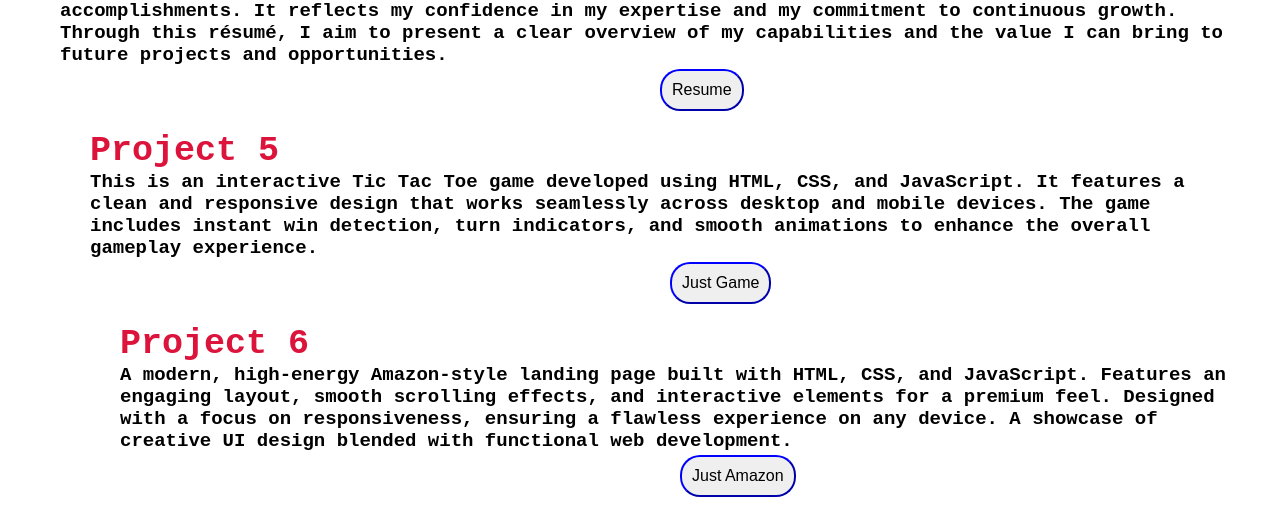
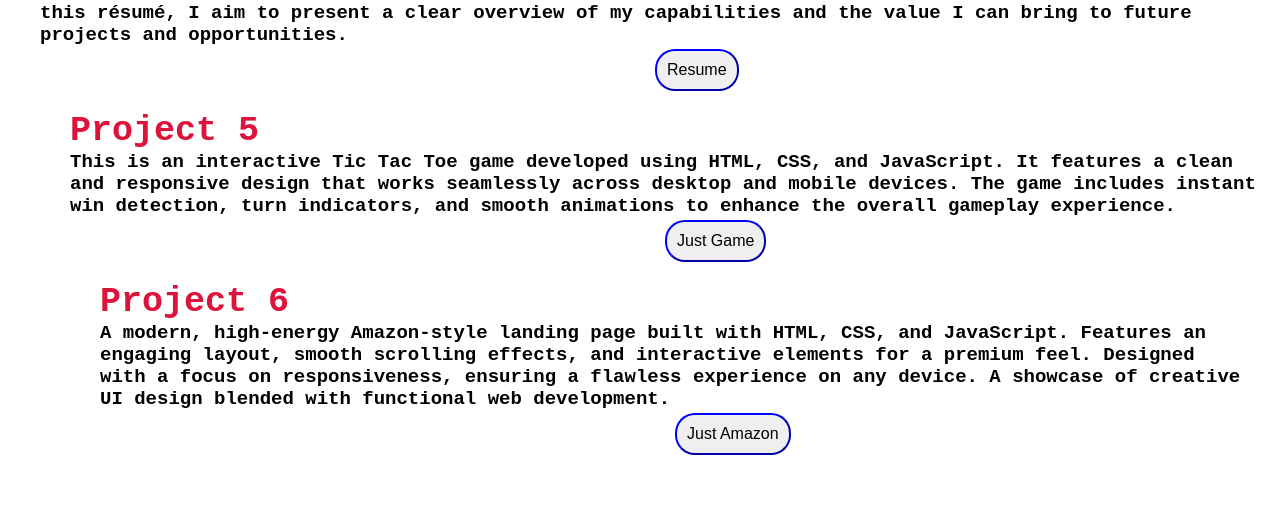
Before and after one commit to Ashokreddy66/My-Portfolio, a plain HTML site: page projects.html in a window 1280 px wide. Shown: the part 733-1250 px from the top of the page. After the commit the page ends 1208 px from the top, so only its background shows below. Drawn offline with Linux system fonts and the light colour scheme.

Commit message:
Update projects.html

```diff
--- a/projects.html
+++ b/projects.html
@@ -131,7 +131,7 @@
                 cursor: pointer;
             }
 
-            .p6,.p2,.a1,.a5{
+            .p6,.p2,.a1{
                  font-size: 35px;
                  align-items: center;
                  margin-left: 20px;
@@ -200,7 +200,7 @@
           <b class="a2">Project 3</b>
           <h3 class="a3">Completed a Graphic Design internship at Inamigos Foundation, contributing to various creative projects. Designed visually appealing digital and print materials aligned with the organization’s brand identity.
               Collaborated with the team to create engaging social media graphics and promotional content. Enhanced skills in design tools, creativity, and visual communication.</h3>
-              <a href="Chaparapu Ashok Reddy(1).pdf"><button class="a4">Graphic Designer</button></a>
+              <a href="Chaparapu Ashok Reddy (1).pdf"><button class="a4">Graphic Designer</button></a>
 
               <div class="a5">
                 <b class="a6">Project 4</b>
@@ -209,18 +209,18 @@
                   Through this résumé, I aim to present a clear overview of my capabilities and the value I can bring to future projects and opportunities.</h3>
                   <a href="https://ashokreddy66.github.io/Official-Resume/"><button class="a8">Resume</button></a>
 
-                    <div class="a5">
-                <b class="a6">Project 5</b>
-                <h3 class="a7">This is an interactive Tic Tac Toe game developed using HTML, CSS, and JavaScript. It features a clean and responsive design that works seamlessly across desktop and mobile devices.
+                    <div class="p2">
+                <b class="p3">Project 5</b>
+                <h3 class="p4">This is an interactive Tic Tac Toe game developed using HTML, CSS, and JavaScript. It features a clean and responsive design that works seamlessly across desktop and mobile devices.
                     The game includes instant win detection, turn indicators, and smooth animations to enhance the overall gameplay experience.</h3>
-                  <a href="Tic Tac Toe.html""><button class="a8">Just Game</button></a>
+                  <a href="Tic Tac Toe .html"><button class="p5">Just Game</button></a>
 
 
-                          <div class="a5">
-                <b class="a6">Project 6</b>
-                <h3 class="a7">A modern, high-energy Amazon-style landing page built with HTML, CSS, and JavaScript. Features an engaging layout, smooth scrolling effects, and interactive elements for a premium feel.
+                          <div class="p2">
+                <b class="p3">Project 6</b>
+                <h3 class="p4">A modern, high-energy Amazon-style landing page built with HTML, CSS, and JavaScript. Features an engaging layout, smooth scrolling effects, and interactive elements for a premium feel.
                     Designed with a focus on responsiveness, ensuring a flawless experience on any device. A showcase of creative UI design blended with functional web development.</h3>
-                  <a href="AMAZON.html"><button class="a8">Just Amazon</button></a>
+                  <a href="AMAZON.html"><button class="p5">Just Amazon</button></a>
 
               </div>
         </div>
```
